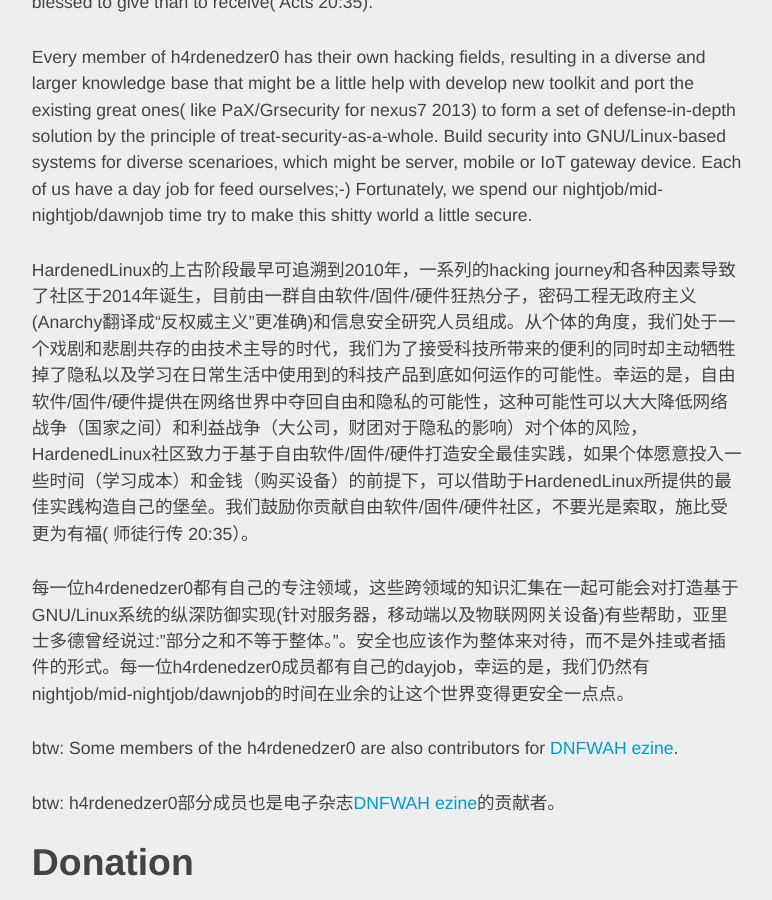
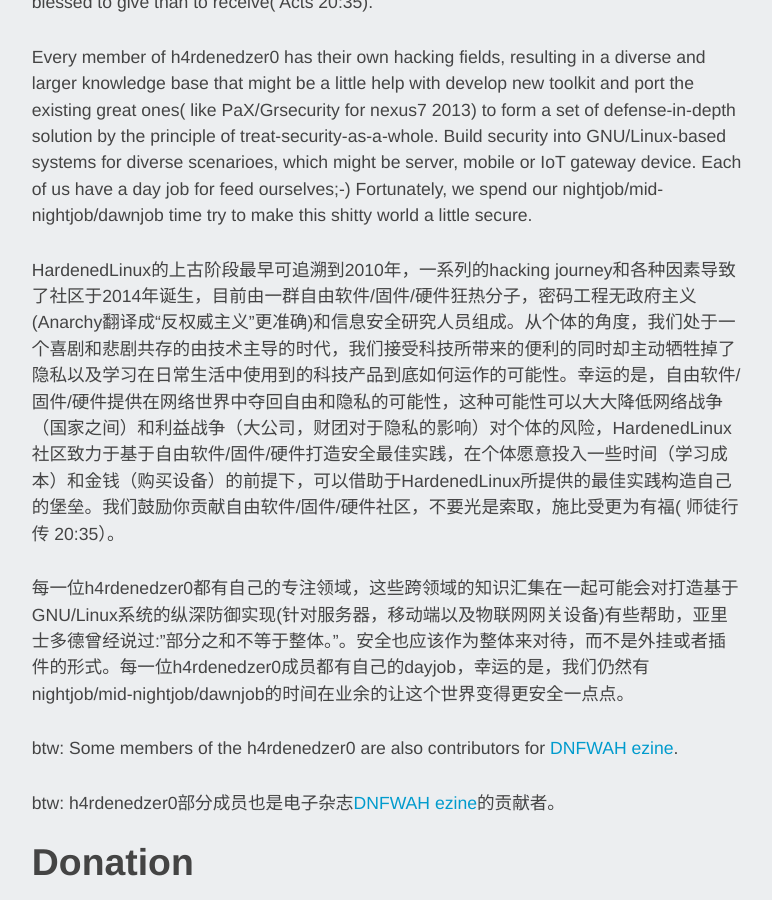
Before and after one commit to hardenedlinux/hardenedlinux.github.io, a Jekyll site: the page built from about.md, in a window 1280 px wide and 900 px high, scrolled down 1337 px. Shown: the whole window, without its empty margins (253-1025 px from the left). Built offline with Jekyll 4.4.1, drawn with Linux system fonts in a browser that asks for light colours.

Commit message:
fix typo

```diff
--- a/about.md
+++ b/about.md
@@ -26,7 +26,7 @@
 Every member of h4rdenedzer0 has their own hacking fields, resulting in a diverse and larger knowledge base that might be a little help with develop new toolkit and port the existing great ones( like PaX/Grsecurity for nexus7 2013) to form a set of defense-in-depth solution by the principle of treat-security-as-a-whole. Build security into GNU/Linux-based systems for diverse scenarioes, which might be server, mobile or IoT gateway device. Each of us have a day job for feed ourselves;-) Fortunately, we spend our nightjob/mid-nightjob/dawnjob time try to make this shitty world a little secure.
 
 
-HardenedLinux的上古阶段最早可追溯到2010年，一系列的hacking journey和各种因素导致了社区于2014年诞生，目前由一群自由软件/固件/硬件狂热分子，密码工程无政府主义(Anarchy翻译成“反权威主义”更准确)和信息安全研究人员组成。从个体的角度，我们处于一个戏剧和悲剧共存的由技术主导的时代，我们为了接受科技所带来的便利的同时却主动牺牲掉了隐私以及学习在日常生活中使用到的科技产品到底如何运作的可能性。幸运的是，自由软件/固件/硬件提供在网络世界中夺回自由和隐私的可能性，这种可能性可以大大降低网络战争（国家之间）和利益战争（大公司，财团对于隐私的影响）对个体的风险，HardenedLinux社区致力于基于自由软件/固件/硬件打造安全最佳实践，如果个体愿意投入一些时间（学习成本）和金钱（购买设备）的前提下，可以借助于HardenedLinux所提供的最佳实践构造自己的堡垒。我们鼓励你贡献自由软件/固件/硬件社区，不要光是索取，施比受更为有福( 师徒行传 20:35）。
+HardenedLinux的上古阶段最早可追溯到2010年，一系列的hacking journey和各种因素导致了社区于2014年诞生，目前由一群自由软件/固件/硬件狂热分子，密码工程无政府主义(Anarchy翻译成“反权威主义”更准确)和信息安全研究人员组成。从个体的角度，我们处于一个喜剧和悲剧共存的由技术主导的时代，我们接受科技所带来的便利的同时却主动牺牲掉了隐私以及学习在日常生活中使用到的科技产品到底如何运作的可能性。幸运的是，自由软件/固件/硬件提供在网络世界中夺回自由和隐私的可能性，这种可能性可以大大降低网络战争（国家之间）和利益战争（大公司，财团对于隐私的影响）对个体的风险，HardenedLinux社区致力于基于自由软件/固件/硬件打造安全最佳实践，在个体愿意投入一些时间（学习成本）和金钱（购买设备）的前提下，可以借助于HardenedLinux所提供的最佳实践构造自己的堡垒。我们鼓励你贡献自由软件/固件/硬件社区，不要光是索取，施比受更为有福( 师徒行传 20:35）。
 
 每一位h4rdenedzer0都有自己的专注领域，这些跨领域的知识汇集在一起可能会对打造基于GNU/Linux系统的纵深防御实现(针对服务器，移动端以及物联网网关设备)有些帮助，亚里士多德曾经说过:"部分之和不等于整体。"。安全也应该作为整体来对待，而不是外挂或者插件的形式。每一位h4rdenedzer0成员都有自己的dayjob，幸运的是，我们仍然有nightjob/mid-nightjob/dawnjob的时间在业余的让这个世界变得更安全一点点。
 
```
